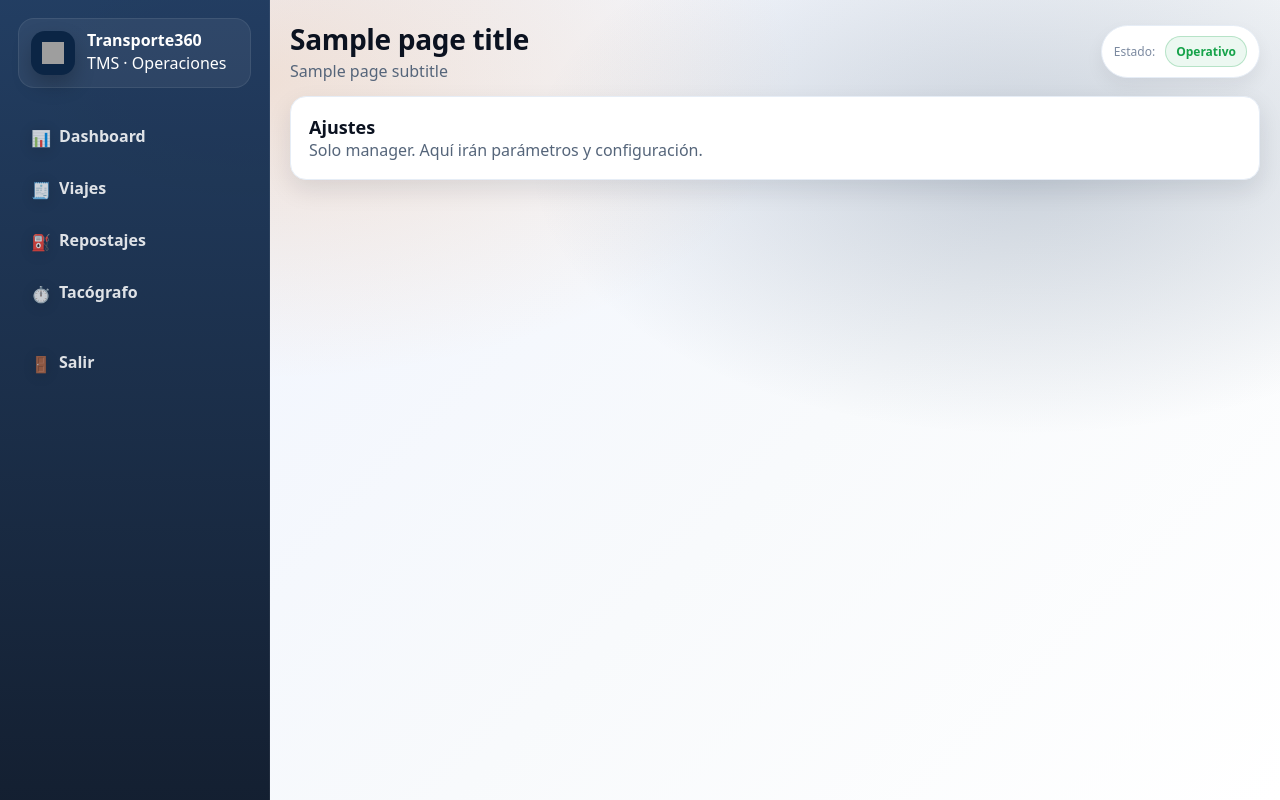
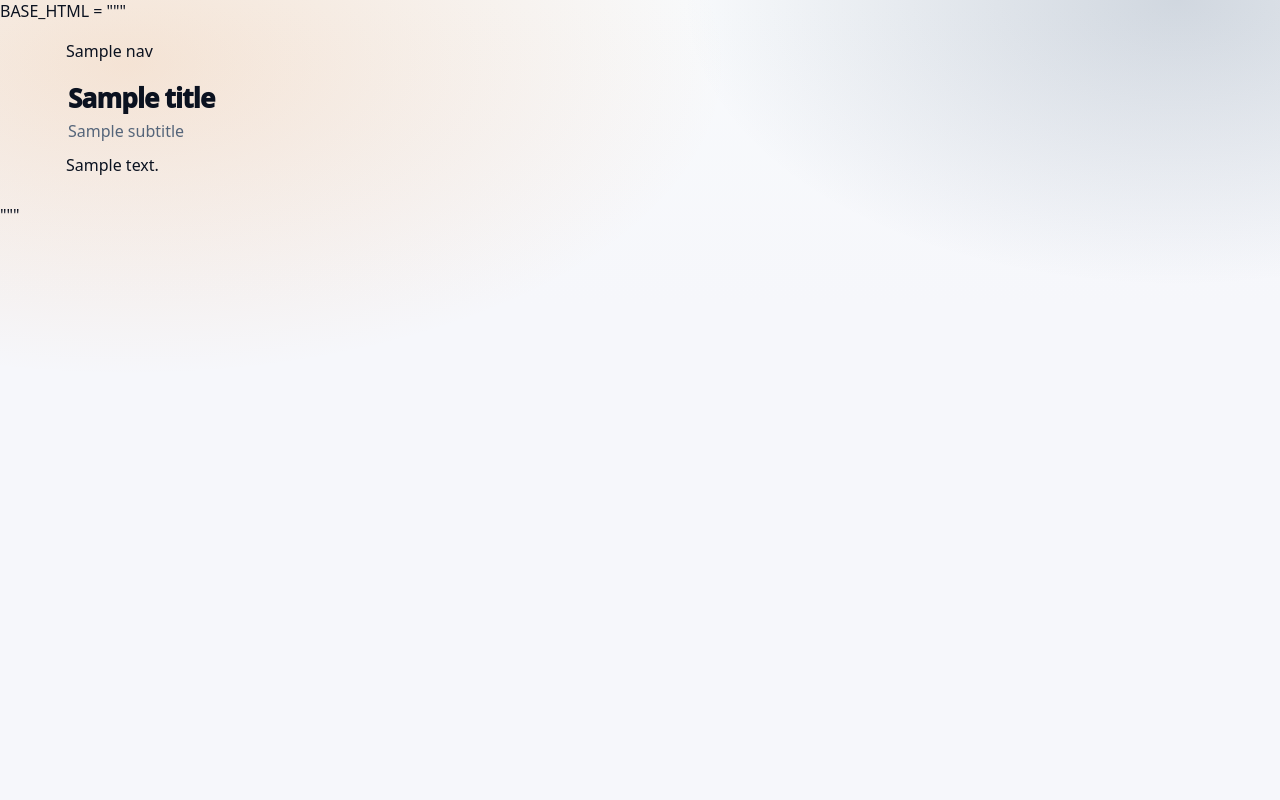
Before and after one commit to Transporte360/transporte360-app, a Flask app: template templates/pages/ajustes.html in a window 1280 px wide. Run offline with Flask 3, Linux system fonts and the light colour scheme; the template is opened without the code that fills it: most values are stand-ins (such as "Sample title", 1, 10 or a date in 2020); grey boxes are pictures that could not be loaded.

Commit message:
Update base.html

```diff
--- a/templates/layouts/base.html
+++ b/templates/layouts/base.html
@@ -1,96 +1,327 @@
+BASE_HTML = """
 <!doctype html>
 <html lang="es">
 <head>
-  <meta charset="utf-8" />
-  <meta name="viewport" content="width=device-width,initial-scale=1" />
-  <title>{{ title or "Transporte360" }}</title>
-  <link rel="stylesheet" href="{{ url_for('static', filename='css/app.css') }}">
+<meta charset="utf-8"/>
+<meta name="viewport" content="width=device-width, initial-scale=1"/>
+<title>{{title}}</title>
+<style>
+  :root{
+    --bg0:#f6f7fb;
+    --bg1:#ffffff;
+
+    --text:#0b1220;
+    --muted:#55657a;
+    --line:#e6edf6;
+
+    --shadow: 0 16px 40px rgba(10,20,40,.10);
+    --shadow2: 0 10px 24px rgba(10,20,40,.08);
+    --r:20px;
+
+    /* 🎯 Colores T360 (Navy + Naranja) */
+    --pri:#1E3A5F;        /* navy */
+    --pri2:#274a78;       /* navy 2 */
+    --acc:#E67E22;        /* naranja */
+    --acc2:#F09A4A;       /* naranja 2 */
+
+    --ok:#16a34a;
+    --warn:#f59e0b;
+    --bad:#dc2626;
+  }
+
+  *{box-sizing:border-box}
+  body{
+    margin:0;
+    font-family: ui-sans-serif, system-ui, -apple-system, Segoe UI, Roboto, Arial, "Apple Color Emoji","Segoe UI Emoji";
+    color:var(--text);
+    background:
+      radial-gradient(1000px 520px at 10% 8%, rgba(230,126,34,.18), transparent 60%),
+      radial-gradient(900px 520px at 92% 0%, rgba(30,58,95,.18), transparent 55%),
+      linear-gradient(180deg, #f8fafc 0%, var(--bg0) 38%, var(--bg0) 100%);
+    min-height:100vh;
+  }
+
+  .wrap{max-width:1180px; margin:0 auto; padding:18px 16px 28px;}
+
+  .topbar{
+    background:rgba(255,255,255,.78);
+    border:1px solid var(--line);
+    backdrop-filter: blur(10px);
+    border-radius: 24px;
+    padding:12px 14px;
+    display:flex;
+    align-items:center;
+    justify-content:space-between;
+    gap:12px;
+    box-shadow: var(--shadow2);
+    position: sticky;
+    top: 12px;
+    z-index: 10;
+  }
+
+  .brand{display:flex; align-items:center; gap:10px; min-width: 200px;}
+  .brand-dot{
+    width:40px; height:40px; border-radius:14px;
+    background: linear-gradient(135deg, var(--pri) 0%, var(--acc) 100%);
+    box-shadow: 0 12px 28px rgba(30,58,95,.18);
+  }
+  .brand-title{font-weight:950; letter-spacing:-0.02em}
+  .brand-sub{font-size:12px; color:var(--muted); margin-top:1px}
+
+  .nav{display:flex; gap:8px; flex-wrap:wrap; justify-content:center}
+  .nav-link{
+    padding:8px 11px;
+    border-radius: 999px;
+    text-decoration:none;
+    color: #122033;
+    border: 1px solid transparent;
+    font-weight: 800;
+    font-size: 13px;
+  }
+  .nav-link:hover{
+    background: rgba(30,58,95,.06);
+    border-color: rgba(30,58,95,.14);
+  }
+  .nav-active{
+    background: rgba(230,126,34,.14);
+    border-color: rgba(230,126,34,.26);
+    color: #8a4b10;
+  }
+
+  .userbox{display:flex; align-items:center; gap:10px; justify-content:flex-end; min-width: 220px;}
+  .userpill{
+    font-size: 13px;
+    font-weight: 900;
+    padding: 8px 12px;
+    border:1px solid var(--line);
+    background: rgba(255,255,255,.88);
+    border-radius: 999px;
+  }
+
+  .pagehead{margin:18px 2px 12px;}
+  .h1{font-size:26px; font-weight: 980; letter-spacing:-0.03em;}
+  .sub{color:var(--muted); margin-top:4px;}
+
+  .grid{display:grid; gap:12px;}
+  .kpi-grid{grid-template-columns: repeat(12, 1fr);}
+  .col-3{grid-column: span 3;}
+  .col-4{grid-column: span 4;}
+  .col-5{grid-column: span 5;}
+  .col-6{grid-column: span 6;}
+  .col-7{grid-column: span 7;}
+  .col-8{grid-column: span 8;}
+  .col-12{grid-column: span 12;}
+  @media (max-width: 980px){
+    .col-3,.col-4,.col-5,.col-6,.col-7,.col-8,.col-12{grid-column: span 12;}
+    .topbar{position: static;}
+    .brand{min-width:unset}
+    .userbox{min-width:unset}
+  }
+
+  .card{
+    background: rgba(255,255,255,.92);
+    border: 1px solid var(--line);
+    border-radius: var(--r);
+    box-shadow: var(--shadow);
+    padding: 14px;
+  }
+  .card h3{margin:0 0 8px; font-size:14px; color:#0b1220; letter-spacing:-0.01em}
+  .muted{color:var(--muted)}
+  .pill{
+    display:inline-flex;
+    align-items:center;
+    gap:6px;
+    padding: 6px 10px;
+    border-radius: 999px;
+    border:1px solid var(--line);
+    background: rgba(255,255,255,.92);
+    font-size: 12px;
+    font-weight: 900;
+  }
+  .pill.ok{color: var(--ok); border-color: rgba(22,163,74,.25); background: rgba(22,163,74,.08);}
+  .pill.warn{color: #92400e; border-color: rgba(245,158,11,.30); background: rgba(245,158,11,.10);}
+  .pill.bad{color: var(--bad); border-color: rgba(220,38,38,.22); background: rgba(220,38,38,.07);}
+
+  .kpi{
+    display:flex;
+    align-items:flex-start;
+    justify-content:space-between;
+    gap:10px;
+  }
+  .kpi .label{font-size:13px; color: var(--muted); font-weight:900;}
+  .kpi .value{font-size:26px; font-weight: 980; letter-spacing:-0.03em; margin-top:4px;}
+  .kpi .note{font-size:12px; color: var(--muted); margin-top:6px;}
+  .icon{
+    width:42px; height:42px; border-radius: 14px;
+    display:flex; align-items:center; justify-content:center;
+    background: rgba(30,58,95,.08);
+    border:1px solid rgba(30,58,95,.14);
+  }
+
+  .btn{
+    display:inline-flex; align-items:center; justify-content:center;
+    gap:8px;
+    background: linear-gradient(135deg, var(--pri2) 0%, var(--pri) 100%);
+    color:#fff;
+    padding: 10px 14px;
+    border:none;
+    border-radius: 14px;
+    cursor:pointer;
+    font-weight: 950;
+    text-decoration:none;
+    box-shadow: 0 12px 26px rgba(30,58,95,.18);
+  }
+  .btn:hover{filter: brightness(0.98);}
+  .btn-ghost{
+    background: transparent;
+    border:1px solid var(--line);
+    color:#0b1220;
+    box-shadow:none;
+  }
+  .btn-ghost:hover{background: rgba(10,20,40,.03);}
+
+  input, select{
+    width:100%;
+    padding: 11px 12px;
+    border-radius: 14px;
+    border: 1px solid var(--line);
+    background: rgba(255,255,255,.98);
+    outline: none;
+    font-weight: 700;
+  }
+  input:focus, select:focus{
+    border-color: rgba(30,58,95,.35);
+    box-shadow: 0 0 0 4px rgba(30,58,95,.10);
+  }
+  label{display:block; font-weight: 950; font-size: 12px; margin: 10px 0 6px; color:#0b1220;}
+
+  table{
+    width:100%;
+    border-collapse: collapse;
+    background: rgba(255,255,255,.92);
+    border: 1px solid var(--line);
+    border-radius: var(--r);
+    overflow:hidden;
+    box-shadow: var(--shadow);
+    margin-top: 12px;
+  }
+  th, td{
+    padding: 10px 10px;
+    border-bottom: 1px solid var(--line);
+    font-size: 13px;
+    text-align:left;
+    vertical-align: top;
+  }
+  th{
+    background: rgba(30,58,95,.06);
+    color:#0b1220;
+    font-weight: 980;
+  }
+  tr:hover td{background: rgba(10,20,40,.02);}
+
+  .split{display:flex; gap:12px; flex-wrap:wrap;}
+  .split > div{flex: 1; min-width: 260px;}
+
+  /* ===== Login (tu login actual) ===== */
+  .login-shell{
+    max-width: 980px;
+    margin: 0 auto;
+    padding: 26px 16px;
+    display:flex;
+    align-items:center;
+    min-height: 100vh;
+  }
+  .login-grid{
+    display:grid;
+    grid-template-columns: 1.1fr .9fr;
+    gap: 16px;
+    width: 100%;
+  }
+  @media (max-width: 980px){
+    .login-grid{grid-template-columns: 1fr;}
+  }
+  .hero{
+    padding: 18px;
+    border-radius: 26px;
+    border: 1px solid rgba(255,255,255,.55);
+    background:
+      radial-gradient(900px 520px at 15% 10%, rgba(230,126,34,.26), transparent 55%),
+      radial-gradient(700px 420px at 85% 10%, rgba(30,58,95,.20), transparent 55%),
+      linear-gradient(135deg, rgba(255,255,255,.80), rgba(255,255,255,.60));
+    box-shadow: var(--shadow);
+    position: relative;
+    overflow:hidden;
+  }
+  .hero h1{
+    margin: 0;
+    font-size: 34px;
+    line-height: 1.05;
+    letter-spacing: -0.04em;
+    font-weight: 990;
+  }
+  .hero p{color: var(--muted); font-weight: 700; margin-top:10px; max-width: 54ch;}
+  .hero .badge{
+    display:inline-flex; align-items:center; gap:8px;
+    margin-top: 14px;
+    padding: 8px 12px;
+    border-radius: 999px;
+    border: 1px solid rgba(230,126,34,.22);
+    background: rgba(255,255,255,.78);
+    font-weight: 950;
+    color: #8a4b10;
+  }
+
+  /* donut */
+  .donut{
+    width: 120px;
+    height: 120px;
+    border-radius: 999px;
+    background: conic-gradient(var(--acc) 0 var(--p), rgba(100,116,139,.18) var(--p) 100%);
+    border: 1px solid var(--line);
+    box-shadow: 0 12px 25px rgba(15,23,42,.07);
+    position: relative;
+  }
+  .donut:after{
+    content:'';
+    position:absolute;
+    inset: 14px;
+    background: rgba(255,255,255,.96);
+    border-radius: 999px;
+    border: 1px solid var(--line);
+  }
+  .donut-center{
+    position:absolute;
+    inset: 0;
+    display:flex;
+    align-items:center;
+    justify-content:center;
+    font-weight: 990;
+    z-index: 1;
+    font-size: 16px;
+    color:#0b1220;
+    flex-direction: column;
+  }
+  .donut-center span{font-size: 11px; color: var(--muted); font-weight: 900; margin-top: 2px;}
+
+  .mini{
+    font-size: 12px;
+    color: var(--muted);
+  }
+</style>
 </head>
-
 <body>
-  <div class="app-shell">
-
-    <!-- Sidebar -->
-    <aside class="sidebar">
-      <div class="brand">
-        <div class="logo" aria-hidden="true">
-          <img src="{{ url_for('static', filename='img/logo-transporte360.svg') }}" alt="Logo" style="width:22px;height:22px">
-        </div>
-        <div class="col" style="gap:4px">
-          <div style="font-weight:900; font-size:16px; line-height:1">Transporte360</div>
-          <div class="badge">TMS · Operaciones</div>
-        </div>
-      </div>
-
-      <div style="height:12px"></div>
-
-      {% if user %}
-      <div class="tiny" style="color:rgba(255,255,255,.72); padding:0 6px">
-        Usuario: <span style="color:#fff; font-weight:900">{{ user.name }}</span><br/>
-        Rol: <span style="color:#fff; font-weight:900">{{ user.role }}</span>
-      </div>
-      {% endif %}
-
-      <div class="nav" style="margin-top:14px">
-        <a href="{{ url_for('dashboard') }}" class="{% if active_page=='dashboard' %}active{% endif %}">
-          <span class="nav-ic">📊</span> Dashboard
-        </a>
-
-        <a href="{{ url_for('viajes') }}" class="{% if active_page=='viajes' %}active{% endif %}">
-          <span class="nav-ic">🧾</span> Viajes
-        </a>
-
-        <a href="{{ url_for('repostajes') }}" class="{% if active_page=='repostajes' %}active{% endif %}">
-          <span class="nav-ic">⛽</span> Repostajes
-        </a>
-
-        <a href="{{ url_for('tacografo') }}" class="{% if active_page=='tacografo' %}active{% endif %}">
-          <span class="nav-ic">⏱️</span> Tacógrafo
-        </a>
-
-        {% if user and user.role == 'manager' %}
-        <div style="height:10px"></div>
-
-        <a href="{{ url_for('camiones') }}" class="{% if active_page=='camiones' %}active{% endif %}">
-          <span class="nav-ic">🚚</span> Camiones
-        </a>
-
-        <a href="{{ url_for('conductores') }}" class="{% if active_page=='conductores' %}active{% endif %}">
-          <span class="nav-ic">👷</span> Conductores
-        </a>
-
-        <a href="{{ url_for('ajustes') }}" class="{% if active_page=='ajustes' %}active{% endif %}">
-          <span class="nav-ic">⚙️</span> Ajustes
-        </a>
-        {% endif %}
-
-        <div style="height:10px"></div>
-
-        <a href="{{ url_for('logout') }}">
-          <span class="nav-ic">🚪</span> Salir
-        </a>
-      </div>
-    </aside>
-
-    <!-- Main -->
-    <main class="content">
-      <div class="topbar">
-        <div class="col" style="gap:2px">
-          <div class="h1">{{ page_title or "Panel" }}</div>
-          <div class="muted">{{ page_subtitle or "Transporte360 — Operaciones" }}</div>
-        </div>
-
-        <div class="right">
-          <div class="pill">
-            <span class="tiny">Estado:</span>
-            <span class="chip up">Operativo</span>
-          </div>
-        </div>
-      </div>
-
-      {% block content %}{% endblock %}
-    </main>
-
+{% if nav %}
+  <div class="wrap">
+    {{nav|safe}}
+    <div class="pagehead">
+      <div class="h1">{{title}}</div>
+      <div class="sub">{{subtitle}}</div>
+    </div>
+    {{content|safe}}
   </div>
+{% else %}
+  {{content|safe}}
+{% endif %}
 </body>
 </html>
+"""
```
